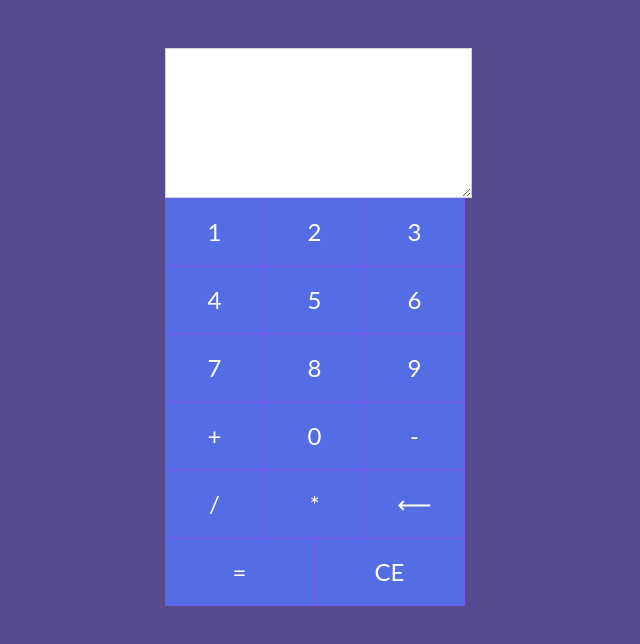
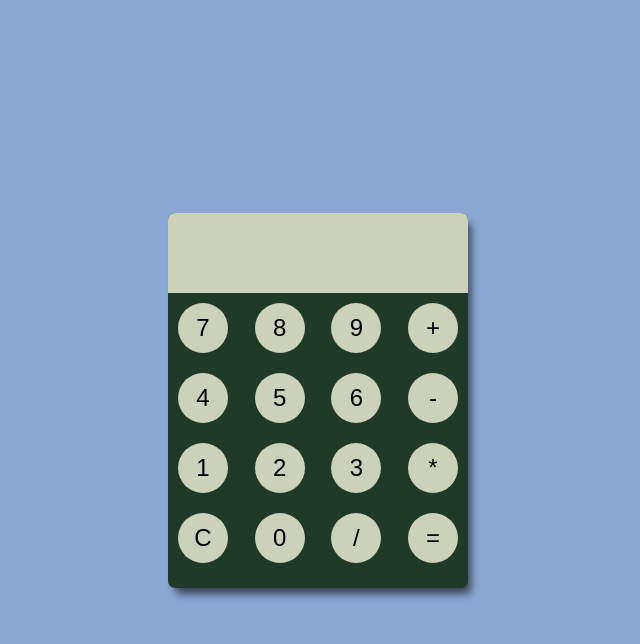
Before and after one commit to jennafauconnier/calculator, a plain HTML site: page index.html in a window 1280 px wide. Shown: the whole page, without its empty margins (322-962 px from the left). Drawn offline with nearby package versions, Linux system fonts and the light colour scheme.

Commit message:
change the function

```diff
--- a/app.js
+++ b/app.js
@@ -1,28 +1,26 @@
-// Récupere la valeur du button puis le parse pour l'additionner
+let buttons = document.querySelectorAll('button');
 
-let num = document.getElementById("one");
+const display = document.querySelector('.display');
 
-function createNewNumber() {
-    let stringInt = num.dataset.number
-    let newNumb = parseInt(stringInt, 10)
-    return newNumb + 5;
-}
 
-// console.log(createNewNumber());
 
-// Récuperer la valeur de tous les id et rendre en tableau
+buttons.forEach(function(button) {
+    button.addEventListener('click', calculate);
+});
 
-let tagName = document.querySelectorAll('*[id]');
+function calculate(event) {
+    const clickedButtonValue = event.target.value;
 
-function getBtnClicked() {
-    let transformToArray = Array.from(tagName);
-    let getOnlyNumb = transformToArray.slice(1);
-    let arrayOfNumb = getOnlyNumb;
+    if(clickedButtonValue === '=') {
 
-    arrayOfNumb.forEach(function(e) {
-        return arrayOfNumb.dataset.number
-    })
-    // return getOnlyNumb;
-}
+        if (display.value !== '') {
+            display.value = eval(display.value);
+        }
+    } else if (clickedButtonValue === 'C') {
+        display.value = '';
+    } else {
+        display.value += clickedButtonValue;
+    }
+};
 
-console.log(getBtnClicked());
+console.log(calculate())
--- a/index.html
+++ b/index.html
@@ -1,97 +1,45 @@
-<!DOCTYPE html>
 <html lang="en">
 <head>
   <meta charset="UTF-8">
-    <meta http-equiv="X-UA-Compatible"
-     content="IE=edge">
-     <meta name="viewport" content="width=device-width, height=device-height, initial-scale=1.0, user-scalable=yes">
-
-
-     <link rel="stylesheet"
-      href="https://maxcdn.bootstrapcdn.com/bootstrap/4.4.1/css/bootstrap.min.css">
-
+  <meta http-equiv="X-UA-Compatible" content="IE=edge">
+  <meta name="viewport" content="width=device-width, initial-scale=1.0">
   <link rel="stylesheet" href="style.css">
-
-
   <title>Calculator</title>
 </head>
 <body>
-    <div class="row mt-5">
-        <div class="col-md-12 d-flex justify-content-center">
-          <form name="Cal">
-            <div class="row ">
-              <div class="col-md-12 p-0">
-                <div class="form-group">
-                  <textarea class="form-control" rows="3" id="total" type="text" name="ans"></textarea>
+
+  <div class="calculator">
+    <input type="text" class="display" disabled>
+
+    <div class="keys">
+      <div class="row">
+        <button value="7">7</button>
+        <button value="8">8</button>
+        <button value="9">9</button>
+        <button value="+" class="operator">+</button>
+      </div>
+      <div class="row">
+        <button value="4">4</button>
+        <button value="5">5</button>
+        <button value="6">6</button>
+        <button value="-" class="operator">-</button>
+      </div>
+      <div class="row">
+        <button value="1">1</button>
+        <button value="2">2</button>
+        <button value="3">3</button>
+        <button value="*" class="operator">*</button>
+      </div>
+      <div class="row">
+        <button value="C" class="operator">C</button>
+        <button value="0">0</button>
+        <button value="/" class="operator">/</button>
+        <button value="=" class="operator">=</button>
       </div>
     </div>
   </div>
-            <div class="row">
-              <div class="col-xs-4">
-                <button type="button" id="one" onClick="getBtnClicked()" class="btn" data-number="1">1</button>
-              </div>
-              <div class="col-xs-4">
-                <button type="button" id="two" class="btn" data-number="2">2</button>
-              </div>
-              <div class="col-xs-4">
-                <button type="button" id="three" class="btn" data-number="3">3</button>
-              </div>
-            </div>
-            <div class="row">
-              <div class="col-xs-4">
-                <button type="button" id="four" class="btn"data-number="4" >4</button>
-              </div>
-              <div class="col-xs-4">
-                <button type="button" id="five" class="btn" data-number="5">5</button>
-              </div>
-              <div class="col-xs-4">
-                <button type="button" id="six" class="btn" data-number="6">6</button>
-              </div>
-            </div>
-            <div class="row">
-              <div class="col-xs-4">
-                <button type="button" id="seven" class="btn" data-number="7">7</button>
-              </div>
-              <div class="col-xs-4">
-                <button type="button" id="eight" class="btn" data-number="8">8</button>
-              </div>
-              <div class="col-xs-4">
-                <button type="button" id="nine" class="btn" data-number="9">9</button>
-              </div>
-            </div>
-            <div class="row">
-              <div class="col-xs-4">
-                <button type="button" class="btn" >+</button>
-              </div>
-              <div class="col-xs-4">
-                <button type="button" id="zero" class="btn" data-number="0">0</button>
-              </div>
-              <div class="col-xs-4">
-                <button type="button" class="btn" >-</button>
-              </div>
-            </div>
-            <div class="row">
-              <div class="col-xs-4">
-                <button type="button" class="btn" >/</button>
-              </div>
-              <div class="col-xs-4">
-                <button type="button" class="btn" >*</button>
-              </div>
-              <div class="col-xs-4">
-                <button type="button" class="btn" >⟵</button>
-              </div>
-            </div>
-            <div class="row">
-              <div class="col-xs-6 p-0">
-                <button type="button" class="btn" >=</button>
-              </div>
-              <div class="col-xs-6 p-0">
-                <button type="button" class="btn" >CE</button>
-              </div>
-            </div>
-          </form>
-        </div>
-      </div>
   <script src="./app.js"></script>
+
+
 </body>
 </html>
--- a/style.css
+++ b/style.css
@@ -1,50 +1,78 @@
-body {
-    box-sizing: border-box;
-    overflow-x: hidden;
-    background: #574b90;
-    font-family: 'Lato', sans-serif;
-  }
-
-.col-xs-4 {
-    padding:0;
-}
-
-button,
-textarea {
-    border-radius: 0px !important;
-    font-size: 24px !important;
-}
-
-input[type=number]::-webkit-inner-spin-button,
-input[type=number]::-webkit-outer-spin-button {
-  -webkit-appearance: none;
+* {
+  padding: 0;
   margin: 0;
 }
 
-button {
-  width: 100px;
-  text-align: center;
-  padding: 15px !important;
-  outline: none;
-  background-color: #546de5 !important;
-  border-color: #6c5ce7 !important;
-  color: #fff !important;
+body {
+  width: 100vw;
+  height: 100vh;
+  overflow: hidden;
+  display: flex;
+  justify-content: center;
+  align-items: center;
+  background-color: #8ba8d4;
+  font-family: sans-serif;
 }
 
-.btn-primary:focus,
-.btn-primary,
-.form-control:focus {
-  box-shadow: none !important;
+/* common styles end */
+
+/* calculator */
+.calculator {
+  width: 300px;
+  padding-bottom: 15px;
+  border-radius: 7px;
+  background-color: rgb(31, 58, 40);
+  box-shadow: 5px 8px 8px -2px rgba(0, 0, 0, 0.61);
+}
+/* calculator style end */
+
+/* display */
+.display {
+  width: 100%;
+  height: 80px;
+  border: none;
+  box-sizing: border-box;
+  padding: 10px;
+  font-size: 2rem;
+  background-color: #d6dbc2f1;
+  color: #000;
+  text-align: right;
+  border-top-left-radius: 7px;
+  border-top-right-radius: 7px;
 }
 
-.col-xs-6 button {
-  width: 150px;
+/* display style end */
+
+/* row */
+.row {
+  display: flex;
+  justify-content: space-between;
+}
+/* row style end */
+
+/* button */
+button {
+  width: 50px;
+  height: 50px;
+  border-radius: 50%;
+  border: none;
+  outline: none;
+  font-size: 1.5rem;
+  background-color: #d6dbc2f1;
+  color: #000;
+  margin: 10px;
 }
 
-.form-control:nth-child(1) {
-  height: 150px;
+button:hover {
+  cursor: pointer;
 }
 
-.form-group {
-  margin-bottom: 0px;
+/* button style end */
+
+/* operator */
+.operator {
+  background-color: #d6dbc2f1;
+  color: #000;
 }
+
+/* operator style end */
```
Lines whose indentation alone changed are shown as unchanged.
